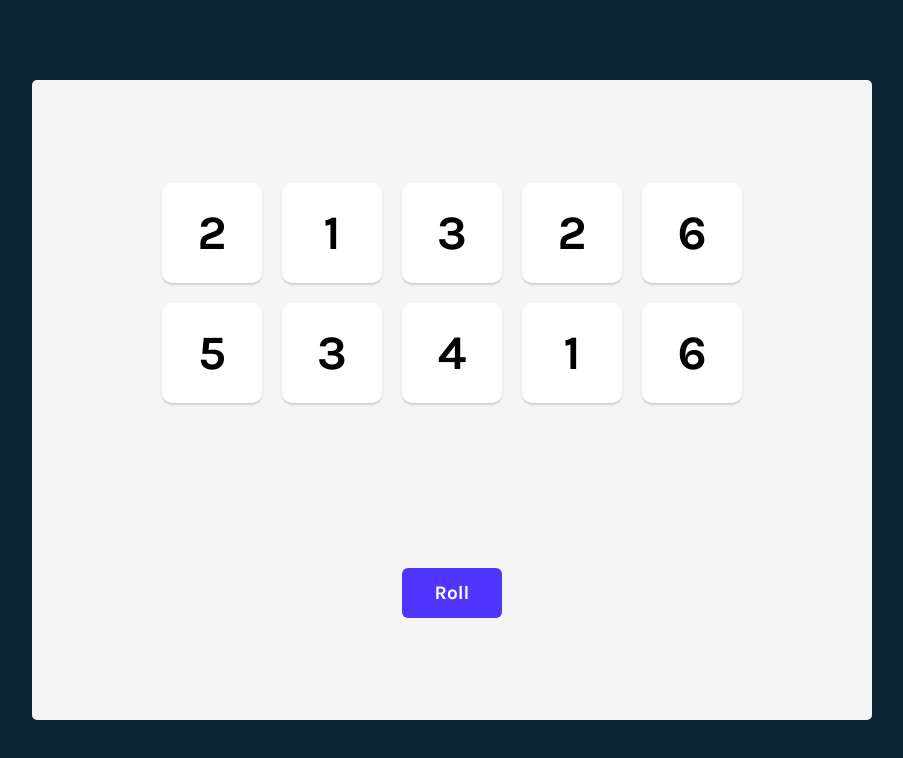
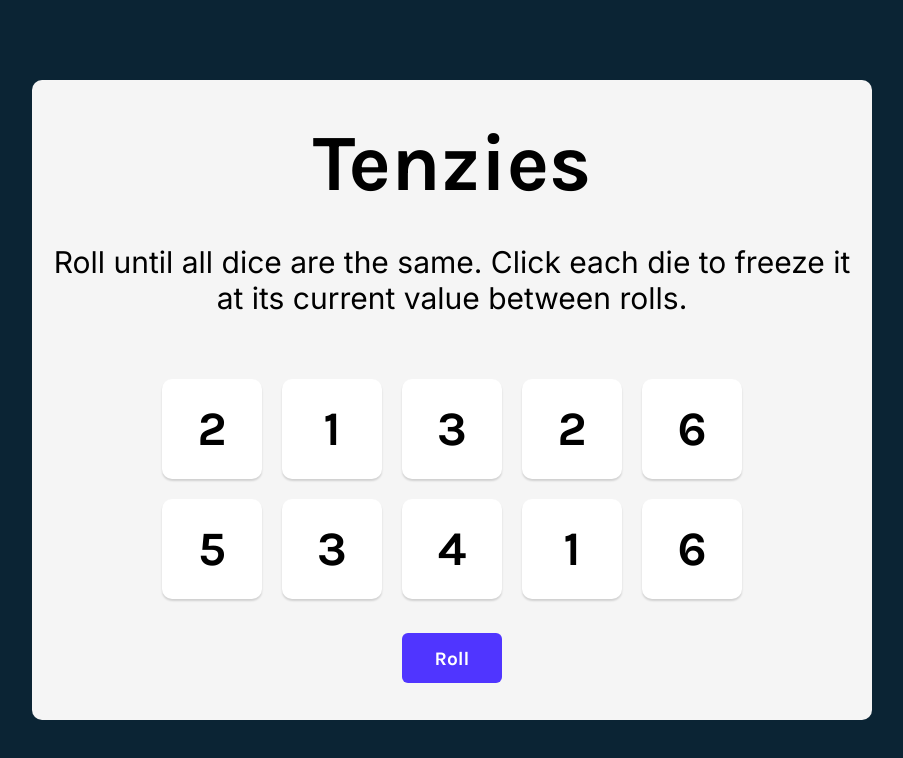
Before and after one commit to CodeJeffreyG/Tenzies, a React (Create React App) app: page / in a window 1280 px wide. Shown: the top 758 px of the page, without its empty margins (188-1091 px from the left). Built offline with nearby package versions, Linux system fonts and the light colour scheme.

Commit message:
Added title and instructions with styling

```diff
--- a/src/App.tsx
+++ b/src/App.tsx
@@ -49,6 +49,11 @@
 
   return (
     <main>
+      <h1 className="title">Tenzies</h1>
+      <p className="instructions">
+        Roll until all dice are the same. Click each die to freeze it at its
+        current value between rolls.
+      </p>
       <div className="diceContainer">{diceElements}</div>
       <Button reroll={reroll} />
     </main>
--- a/src/index.css
+++ b/src/index.css
@@ -26,8 +26,21 @@
   background-color: #f5f5f5;
   height: 75vh;
   max-width: 800px;
-  border-radius: 5px;
+  border-radius: 10px;
   padding: 20px;
+}
+
+.title {
+  font-size: 80px;
+  margin: 0;
+}
+
+.instructions {
+  font-family: "Inter", sans-serif;
+  font-weight: 500;
+  font-size: 30px;
+  margin-top: 0;
+  text-align: center;
 }
 
 .diceContainer {
```
